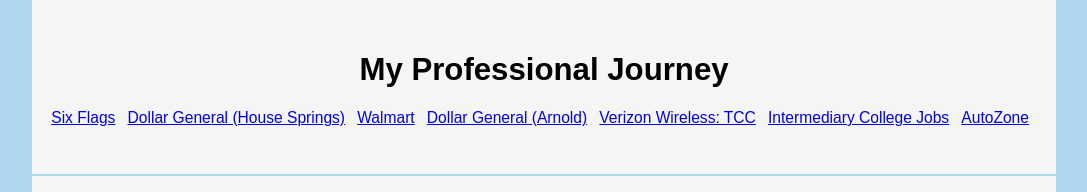
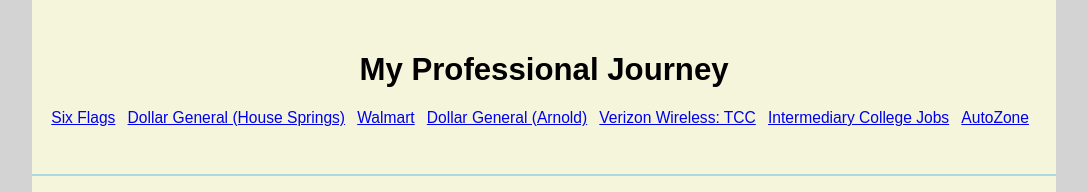
Before and after one commit to gumnar/html-me-something, a plain HTML site: page index.html in a window 1280 px wide. Shown: the top 192 px of the page, without its empty margins (96-1183 px from the left). Drawn offline with Linux system fonts and the light colour scheme.

Commit message:
Changed ugly blue to muted greys

```diff
--- a/styles.css
+++ b/styles.css
@@ -3,7 +3,7 @@
     max-width: 1024px;
     margin: 0 auto;
     font-size: 65%;
-    background-color: #AED6F1;
+    background-color: #D3D3D3;
     font-family: Arial, Helvetica, sans-serif
 }
 header h1{
@@ -13,7 +13,7 @@
 main,
 footer{
     font-size: 1.5em;
-    background-color: #F5F5F5;
+    background-color: #F5F5DC;
 }
 img{
     display: block;
```
